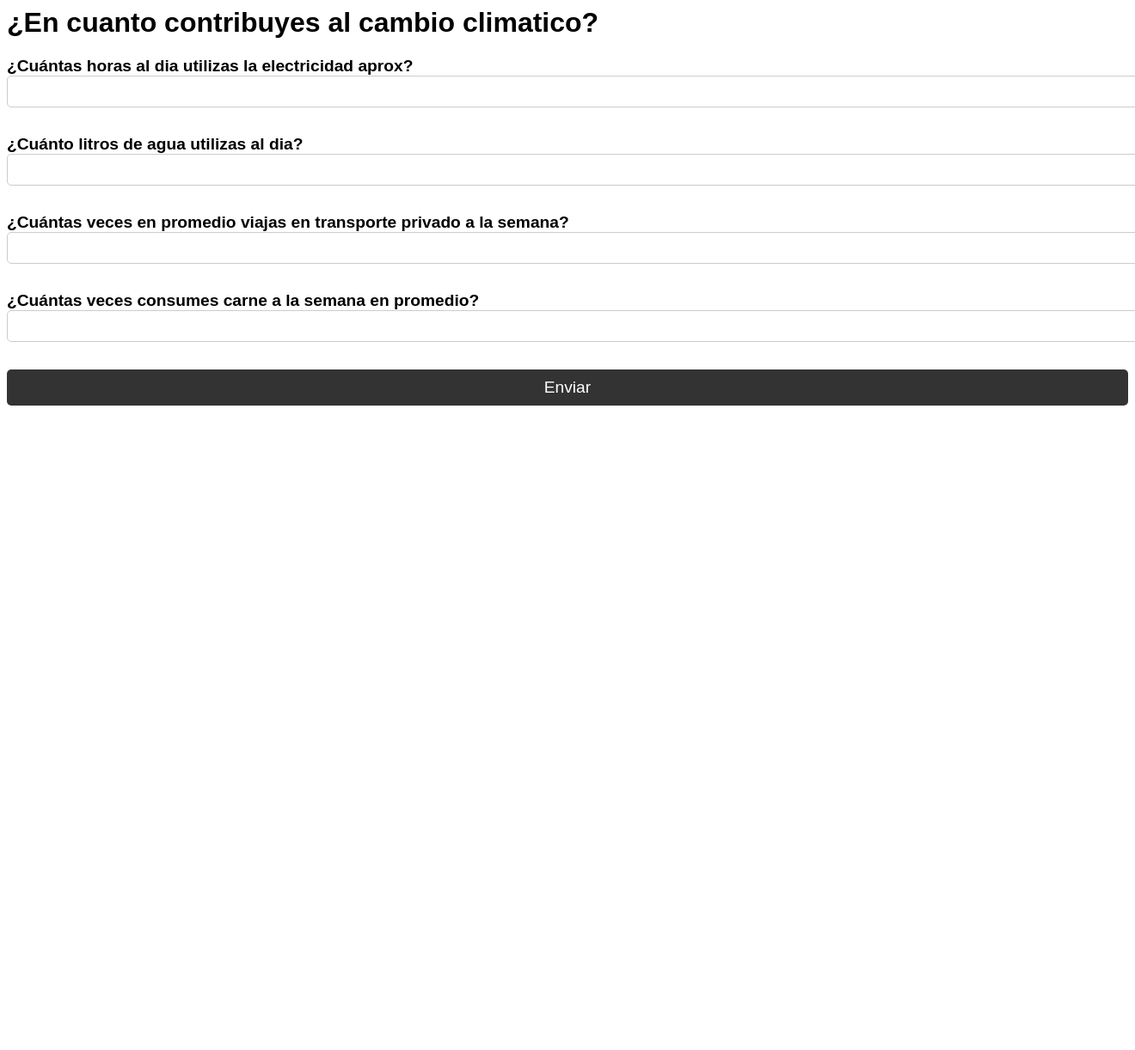
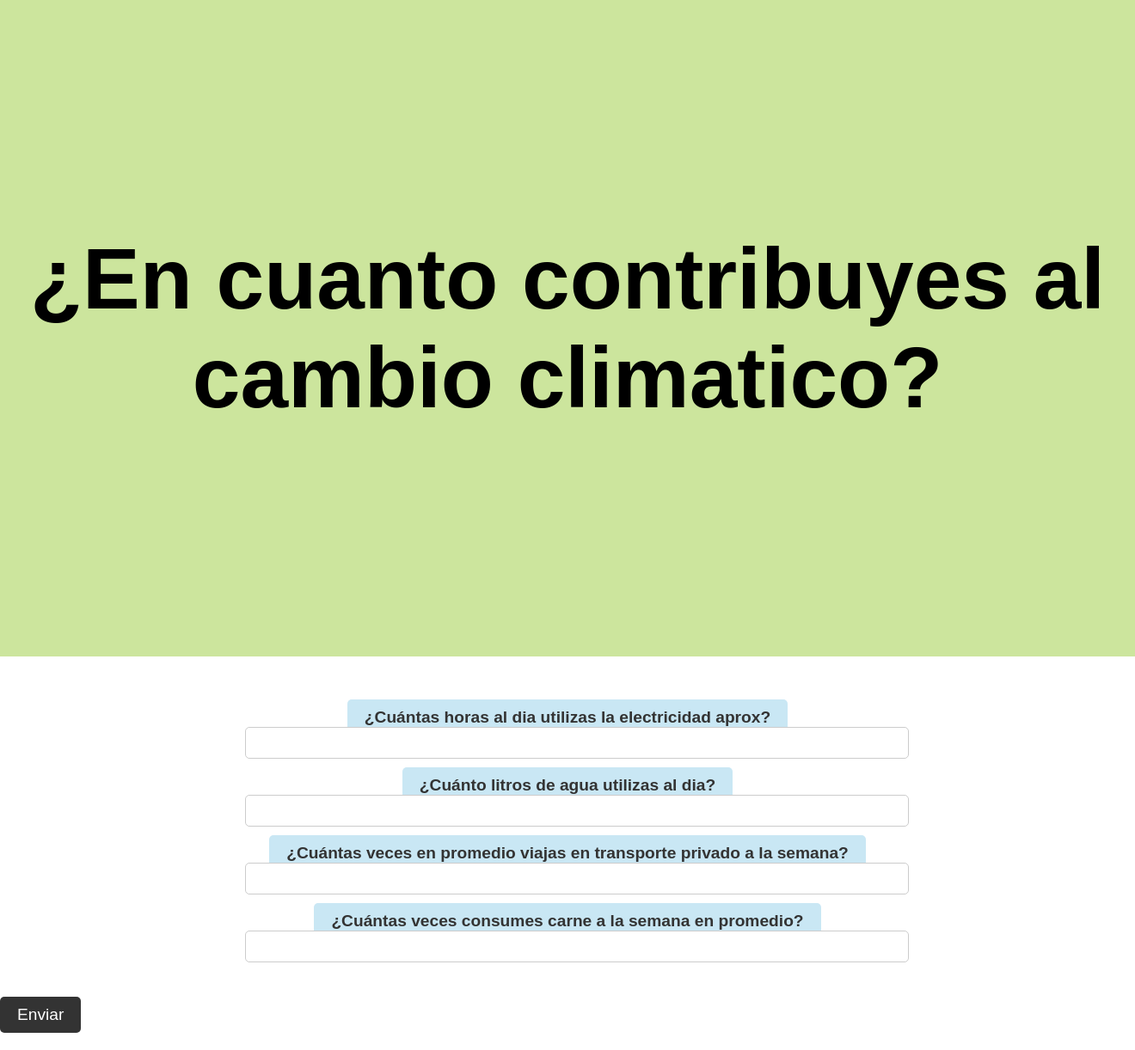
Before and after one commit to Gabrietube/Solcucion-al-Cambio-Climatico, a Flask app: page /form in a window 1320 px wide; the page is wider, and only the part inside the window is pictured. Shown: that part at 86% size. Before the commit the page ends 472 px from the top of that part, so only its background shows below. Run offline with Flask 3, Linux system fonts and the light colour scheme.

Commit message:
style2.css

```diff
--- a/static/css/style2.css
+++ b/static/css/style2.css
@@ -2,33 +2,75 @@
 
 body {
   font-family: sans-serif;
-  margin: 10;
+  margin: 0;
   padding: 0;
+  background-color: #fff;
 }
 
 h1 {
   font-size: 2em;
-  margin-top: 0;
+  margin-top: 20;
 }
 
 p {
   margin-bottom: 1em;
 }
 
-.pregunta {
-  margin-bottom: 2em;
+ul {
+  list-style: none;
+  margin: 0;
+  padding: 0;
 }
 
-label {
+header h1 {
+    font-size: 100px;
+}
+
+.header {
+  background-size: contain;
+  background-repeat: no-repeat;
+  background-position: left;
+  background-color: #CCE59D;
+  padding: 25vh 30px;
+  margin-bottom: 60px;
+  display: flex;
+  flex-direction: column;
+  align-items: center;
+}
+
+.header__text {
+  display: flex;
+  flex-direction: center;
+  gap: 60px;
+  width: fit-content;
+  text-align: center;
+}
+
+main {
+  padding: 0 30px 1000px;
+}
+
+.pregunta {
+  position: relative;
+  margin-bottom: 20;
+}
+
+.pregunta label {
   font-size: 1.2em;
   font-weight: bold;
+  color: #333;
+  background-color: #c9e7f4;
+  padding: 10px 20px;
+  border-radius: 5px;
+  margin-bottom: 20;
 }
 
-input {
+.pregunta input {
   width: 100%;
   padding: 10px;
   border: 1px solid #ccc;
   border-radius: 5px;
+  margin-bottom: 20px;
 }
 
 input[type="submit"] {
@@ -38,8 +80,16 @@
   padding: 10px 20px;
   border: none;
   border-radius: 5px;
+  margin-top: 20px;
+  margin-bottom: 20px;
 }
 
 input[type="submit"]:hover {
   background-color: #444;
 }
+
+.pregunta {
+  text-align: center;
+  margin: 0 auto;
+  width: 750px;
+}
```
